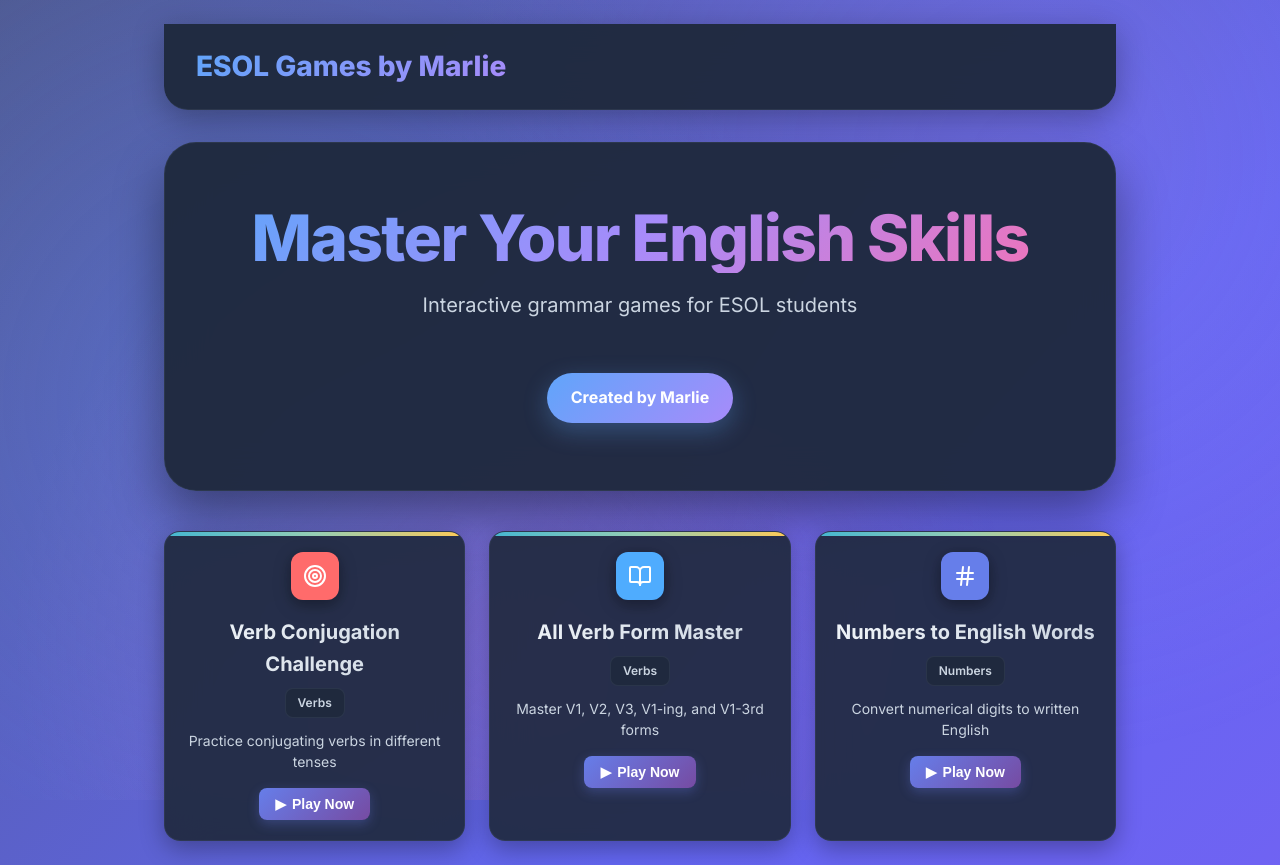
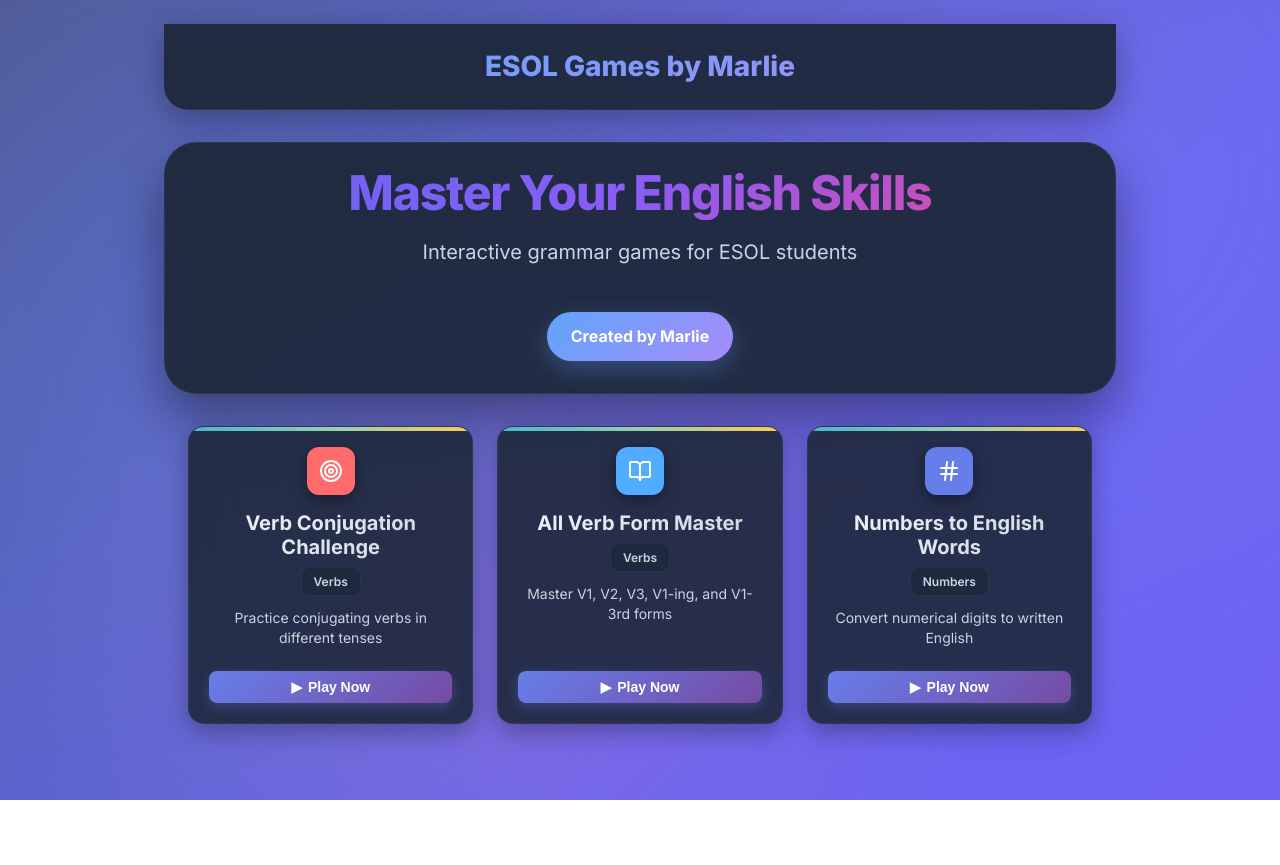
Before and after one commit to marlanamc/esol-games, a React (Vite) app: page / in a window 1280 px wide. After the commit the page ends 800 px from the top, so only its background shows below. Built offline with nearby package versions, Linux system fonts and the light colour scheme.

Commit message:
Add 'Incorrect' prefix to feedback and debug logging for answer validation

```diff
--- a/src/App.jsx
+++ b/src/App.jsx
@@ -61,14 +61,18 @@ const GameCard = ({ game }) => {
         background: gameStyle.background,
         backdropFilter: 'blur(20px)',
         border: `1px solid ${gameStyle.borderColor}`,
-        borderRadius: '16px',
-        padding: '20px',
+        borderRadius: 'clamp(12px, 3vw, 16px)',
+        padding: 'clamp(16px, 4vw, 20px)',
         cursor: 'pointer',
         transition: 'all 0.4s cubic-bezier(0.4, 0, 0.2, 1)',
         boxShadow: '0 8px 24px rgba(0, 0, 0, 0.3)',
         position: 'relative',
         overflow: 'hidden',
-        textAlign: 'center'
+        textAlign: 'center',
+        minHeight: 'clamp(200px, 40vw, 280px)',
+        display: 'flex',
+        flexDirection: 'column',
+        justifyContent: 'space-between'
       }}
       onMouseEnter={(e) => {
         e.currentTarget.style.transform = 'translateY(-4px) scale(1.02)'
@@ -130,13 +134,13 @@ const GameCard = ({ game }) => {
         style={{
           background: gameStyle.iconBg,
           color: gameStyle.iconColor,
-          width: '48px',
-          height: '48px',
-          borderRadius: '12px',
+          width: 'clamp(40px, 8vw, 48px)',
+          height: 'clamp(40px, 8vw, 48px)',
+          borderRadius: 'clamp(8px, 2vw, 12px)',
           display: 'flex',
           alignItems: 'center',
           justifyContent: 'center',
-          margin: '0 auto 16px auto',
+          margin: '0 auto clamp(8px, 2vw, 16px) auto',
           boxShadow: '0 4px 16px rgba(0, 0, 0, 0.1)',
           transition: 'all 0.3s ease',
           position: 'relative'
@@ -156,16 +160,17 @@ const GameCard = ({ game }) => {
       {/* Game Title */}
       <h2 className="game-name" style={{
         color: '#f1f5f9',
-        fontSize: '20px',
+        fontSize: 'clamp(16px, 3.5vw, 20px)',
         fontWeight: '700',
-        marginBottom: '8px',
+        marginBottom: 'clamp(6px, 1.5vw, 8px)',
         textAlign: 'center',
         background: 'linear-gradient(135deg, #f1f5f9 0%, #cbd5e1 100%)',
         WebkitBackgroundClip: 'text',
         WebkitTextFillColor: 'transparent',
         backgroundClip: 'text',
         position: 'relative',
-        zIndex: 1
+        zIndex: 1,
+        lineHeight: '1.2'
       }}>{game.name}</h2>
 
       {/* Category Badge */}
@@ -188,13 +193,14 @@ const GameCard = ({ game }) => {
       {/* Game Description */}
       <p className="game-description" style={{
         color: '#cbd5e1',
-        fontSize: '14px',
-        lineHeight: '1.5',
+        fontSize: 'clamp(12px, 2.5vw, 14px)',
+        lineHeight: '1.4',
         textAlign: 'center',
-        marginBottom: '16px',
+        marginBottom: 'clamp(12px, 3vw, 16px)',
         fontWeight: '400',
         position: 'relative',
-        zIndex: 1
+        zIndex: 1,
+        flexGrow: 1
       }}>{game.description}</p>
 
             {/* Play Now Button */}
@@ -209,16 +215,18 @@ const GameCard = ({ game }) => {
                   background: 'linear-gradient(135deg, #667eea, #764ba2)',
                   color: 'white',
                   border: 'none',
-                  borderRadius: '8px',
-                  padding: '8px 16px',
-                  fontSize: '14px',
+                  borderRadius: 'clamp(6px, 1.5vw, 8px)',
+                  padding: 'clamp(6px, 1.5vw, 8px) clamp(12px, 3vw, 16px)',
+                  fontSize: 'clamp(12px, 2.5vw, 14px)',
                   fontWeight: '600',
                   cursor: 'pointer',
                   transition: 'all 0.3s ease',
                   boxShadow: '0 4px 12px rgba(102, 126, 234, 0.3)',
                   display: 'flex',
                   alignItems: 'center',
-                  gap: '6px'
+                  gap: 'clamp(4px, 1vw, 6px)',
+                  width: '100%',
+                  justifyContent: 'center'
                 }}
                 onMouseEnter={(e) => {
                   e.currentTarget.style.transform = 'translateY(-2px)'
@@ -266,26 +274,84 @@ const HomePage = () => {
   ]
 
   return (
-    <div className="game-container">
-      <nav className="nav">
-        <h1 className="nav-title">ESOL Games by Marlie</h1>
+    <div className="game-container" style={{
+      maxWidth: '1000px',
+      margin: '0 auto',
+      padding: 'clamp(16px, 4vw, 24px)'
+    }}>
+      <nav className="nav" style={{
+        display: 'flex',
+        justifyContent: 'space-between',
+        alignItems: 'center',
+        padding: 'clamp(12px, 3vw, 20px) clamp(16px, 4vw, 32px)',
+        background: 'rgba(30, 41, 59, 0.95)',
+        backdropFilter: 'blur(20px)',
+        borderBottom: '1px solid rgba(71, 85, 105, 0.3)',
+        marginBottom: 'clamp(16px, 4vw, 32px)',
+        boxShadow: '0 8px 32px rgba(0, 0, 0, 0.3)',
+        borderRadius: '0 0 clamp(12px, 3vw, 24px) clamp(12px, 3vw, 24px)',
+        position: 'relative',
+        overflow: 'hidden'
+      }}>
+        <h1 className="nav-title" style={{
+          fontSize: 'clamp(18px, 4vw, 28px)',
+          fontWeight: '800',
+          background: 'linear-gradient(135deg, #60a5fa 0%, #a78bfa 100%)',
+          WebkitBackgroundClip: 'text',
+          WebkitTextFillColor: 'transparent',
+          backgroundClip: 'text',
+          position: 'relative',
+          zIndex: 1,
+          textAlign: 'center',
+          width: '100%'
+        }}>ESOL Games by Marlie</h1>
         <div></div>
       </nav>
 
-      <div className="game-header">
-        <h1 className="game-title">Master Your English Skills</h1>
-        <p className="game-subtitle">Interactive grammar games for ESOL students</p>
+      <div className="game-header" style={{
+        textAlign: 'center',
+        marginBottom: '32px',
+        padding: '24px 16px'
+      }}>
+        <h1 className="game-title" style={{
+          fontSize: 'clamp(2rem, 5vw, 3rem)',
+          fontWeight: '800',
+          background: 'linear-gradient(135deg, #6366f1 0%, #8b5cf6 50%, #ec4899 100%)',
+          WebkitBackgroundClip: 'text',
+          WebkitTextFillColor: 'transparent',
+          backgroundClip: 'text',
+          marginBottom: '16px',
+          letterSpacing: '-0.025em',
+          lineHeight: '1.1'
+        }}>Master Your English Skills</h1>
+        <p className="game-subtitle" style={{
+          fontSize: 'clamp(1rem, 3vw, 1.25rem)',
+          color: '#cbd5e1',
+          marginBottom: '24px',
+          maxWidth: '600px',
+          margin: '0 auto 24px auto'
+        }}>Interactive grammar games for ESOL students</p>
         <a
           href="https://marlanacreed.com"
           target="_blank"
           rel="noopener noreferrer"
           className="author-badge"
+          style={{
+            fontSize: 'clamp(0.875rem, 2.5vw, 1rem)',
+            padding: 'clamp(8px, 2vw, 12px) clamp(16px, 4vw, 24px)'
+          }}
         >
           Created by Marlie
         </a>
       </div>
 
-      <div className="games-grid">
+      <div className="games-grid" style={{
+        display: 'grid',
+        gridTemplateColumns: 'repeat(auto-fit, minmax(280px, 1fr))',
+        gap: 'clamp(16px, 4vw, 24px)',
+        marginTop: '32px',
+        padding: '0 clamp(16px, 4vw, 24px)'
+      }}>
         {games.map(game => (
           <GameCard key={game.id} game={game} />
         ))}
--- a/src/components/VerbConjugationGame.jsx
+++ b/src/components/VerbConjugationGame.jsx
@@ -553,6 +553,12 @@ const VerbConjugationGame = ({ onBack }) => {
     const normalizedUserAnswer = normalizeAnswer(userAnswer)
     const normalizedCorrectAnswer = normalizeAnswer(currentGame.correctAnswer)
 
+    // Debug logging
+    console.log('User answer:', userAnswer)
+    console.log('Correct answer:', currentGame.correctAnswer)
+    console.log('Normalized user:', normalizedUserAnswer)
+    console.log('Normalized correct:', normalizedCorrectAnswer)
+
     const isCorrect = normalizedUserAnswer === normalizedCorrectAnswer
 
     if (isCorrect) {
@@ -581,7 +587,7 @@ const VerbConjugationGame = ({ onBack }) => {
         }
       )
 
-      setFeedback(`${enhancedFeedback}`)
+      setFeedback(`Incorrect. ${enhancedFeedback}`)
     }
 
     setShowFeedback(true)
```
